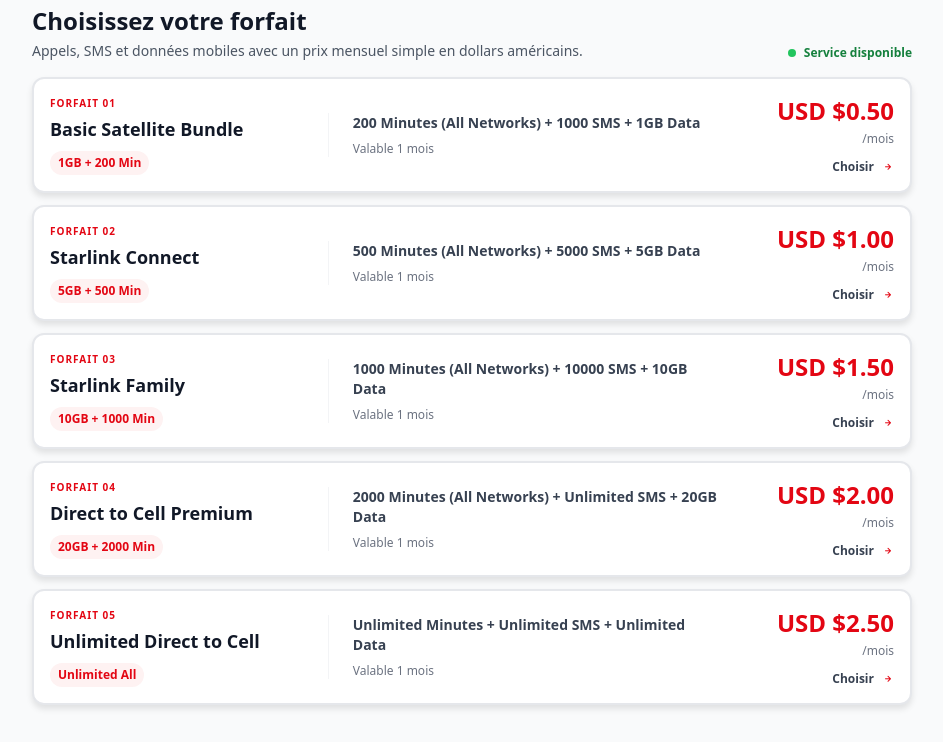
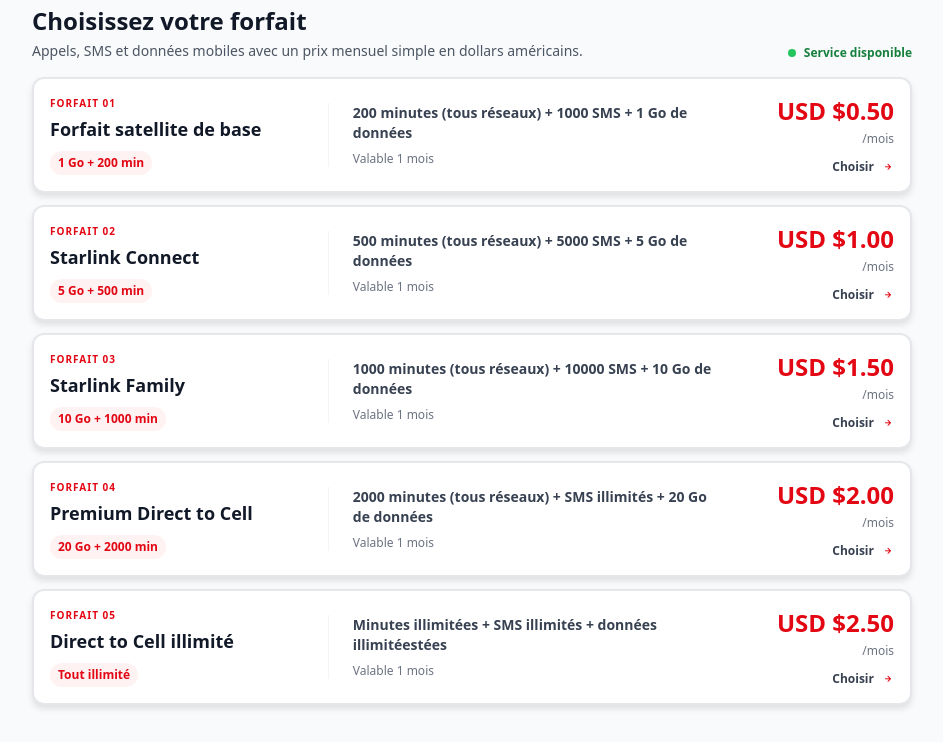
Before and after one commit to martial0018/Starlink-, a website: page plans.html in a window 1280 px wide. Shown: the part 519-1261 px from the top of the page, without its empty margins (168-1111 px from the left). Drawn offline with nearby package versions, Linux system fonts and the light colour scheme.

Commit message:
Finalize French plans page copy

```diff
--- a/plans.html
+++ b/plans.html
@@ -101,11 +101,11 @@
                     <div class="grid grid-cols-1 md:grid-cols-[1.1fr_1.7fr_auto] gap-3 md:gap-6 items-center">
                         <div>
                             <span class="text-[#E30613] text-[10px] font-black uppercase tracking-widest" data-fr="Forfait 01" data-en="Bundle 01">Forfait 01</span>
-                            <h3 class="text-lg font-black text-gray-900 mt-1 plan-name" data-plan-position="1">Basic Satellite Bundle</h3>
-                            <span class="bg-red-50 text-[#E30613] text-xs font-bold px-2 py-1 rounded-full inline-block mt-2 plan-data" data-plan-position="1">1GB + 200 Min</span>
+                            <h3 class="text-lg font-black text-gray-900 mt-1 plan-name" data-plan-position="1">Forfait satellite de base</h3>
+                            <span class="bg-red-50 text-[#E30613] text-xs font-bold px-2 py-1 rounded-full inline-block mt-2 plan-data" data-plan-position="1">1 Go + 200 min</span>
                         </div>
                         <div class="border-t md:border-t-0 md:border-l border-gray-100 pt-3 md:pt-0 md:pl-6">
-                            <p class="text-gray-700 text-sm font-semibold plan-description" data-plan-position="1">200 Minutes (All Networks) + 1000 SMS + 1GB Data</p>
+                            <p class="text-gray-700 text-sm font-semibold plan-description" data-plan-position="1">200 minutes (tous réseaux) + 1000 SMS + 1 Go de donnéesdonnées</p>
                             <p class="text-gray-500 text-xs mt-2 plan-validity" data-plan-position="1">Valable 1 mois</p>
                         </div>
                         <div class="md:text-right md:min-w-[150px] border-t md:border-t-0 border-gray-100 pt-3 md:pt-0">
@@ -121,10 +121,10 @@
                         <div>
                             <span class="text-[#E30613] text-[10px] font-black uppercase tracking-widest" data-fr="Forfait 02" data-en="Bundle 02">Forfait 02</span>
                             <h3 class="text-lg font-black text-gray-900 mt-1 plan-name" data-plan-position="2">Starlink Connect</h3>
-                            <span class="bg-red-50 text-[#E30613] text-xs font-bold px-2 py-1 rounded-full inline-block mt-2 plan-data" data-plan-position="2">5GB + 500 Min</span>
+                            <span class="bg-red-50 text-[#E30613] text-xs font-bold px-2 py-1 rounded-full inline-block mt-2 plan-data" data-plan-position="2">5 Go + 500 min</span>
                         </div>
                         <div class="border-t md:border-t-0 md:border-l border-gray-100 pt-3 md:pt-0 md:pl-6">
-                            <p class="text-gray-700 text-sm font-semibold plan-description" data-plan-position="2">500 Minutes (All Networks) + 5000 SMS + 5GB Data</p>
+                            <p class="text-gray-700 text-sm font-semibold plan-description" data-plan-position="2">500 minutes (tous réseaux) + 5000 SMS + 5 Go de donnéesdonnées</p>
                             <p class="text-gray-500 text-xs mt-2 plan-validity" data-plan-position="2">Valable 1 mois</p>
                         </div>
                         <div class="md:text-right md:min-w-[150px] border-t md:border-t-0 border-gray-100 pt-3 md:pt-0">
@@ -140,10 +140,10 @@
                         <div>
                             <span class="text-[#E30613] text-[10px] font-black uppercase tracking-widest" data-fr="Forfait 03" data-en="Bundle 03">Forfait 03</span>
                             <h3 class="text-lg font-black text-gray-900 mt-1 plan-name" data-plan-position="3">Starlink Family</h3>
-                            <span class="bg-red-50 text-[#E30613] text-xs font-bold px-2 py-1 rounded-full inline-block mt-2 plan-data" data-plan-position="3">10GB + 1000 Min</span>
+                            <span class="bg-red-50 text-[#E30613] text-xs font-bold px-2 py-1 rounded-full inline-block mt-2 plan-data" data-plan-position="3">10 Go + 1000 min</span>
                         </div>
                         <div class="border-t md:border-t-0 md:border-l border-gray-100 pt-3 md:pt-0 md:pl-6">
-                            <p class="text-gray-700 text-sm font-semibold plan-description" data-plan-position="3">1000 Minutes (All Networks) + 10000 SMS + 10GB Data</p>
+                            <p class="text-gray-700 text-sm font-semibold plan-description" data-plan-position="3">1000 minutes (tous réseaux) + 10000 SMS + 10 Go de donnéesdonnées</p>
                             <p class="text-gray-500 text-xs mt-2 plan-validity" data-plan-position="3">Valable 1 mois</p>
                         </div>
                         <div class="md:text-right md:min-w-[150px] border-t md:border-t-0 border-gray-100 pt-3 md:pt-0">
@@ -158,11 +158,11 @@
                     <div class="grid grid-cols-1 md:grid-cols-[1.1fr_1.7fr_auto] gap-3 md:gap-6 items-center">
                         <div>
                             <span class="text-[#E30613] text-[10px] font-black uppercase tracking-widest" data-fr="Forfait 04" data-en="Bundle 04">Forfait 04</span>
-                            <h3 class="text-lg font-black text-gray-900 mt-1 plan-name" data-plan-position="4">Direct to Cell Premium</h3>
-                            <span class="bg-red-50 text-[#E30613] text-xs font-bold px-2 py-1 rounded-full inline-block mt-2 plan-data" data-plan-position="4">20GB + 2000 Min</span>
+                            <h3 class="text-lg font-black text-gray-900 mt-1 plan-name" data-plan-position="4">Premium Direct to Cell</h3>
+                            <span class="bg-red-50 text-[#E30613] text-xs font-bold px-2 py-1 rounded-full inline-block mt-2 plan-data" data-plan-position="4">20 Go + 2000 min</span>
                         </div>
                         <div class="border-t md:border-t-0 md:border-l border-gray-100 pt-3 md:pt-0 md:pl-6">
-                            <p class="text-gray-700 text-sm font-semibold plan-description" data-plan-position="4">2000 Minutes (All Networks) + Unlimited SMS + 20GB Data</p>
+                            <p class="text-gray-700 text-sm font-semibold plan-description" data-plan-position="4">2000 minutes (tous réseaux) + SMS illimités + 20 Go de donnéesdonnées</p>
                             <p class="text-gray-500 text-xs mt-2 plan-validity" data-plan-position="4">Valable 1 mois</p>
                         </div>
                         <div class="md:text-right md:min-w-[150px] border-t md:border-t-0 border-gray-100 pt-3 md:pt-0">
@@ -177,11 +177,11 @@
                     <div class="grid grid-cols-1 md:grid-cols-[1.1fr_1.7fr_auto] gap-3 md:gap-6 items-center">
                         <div>
                             <span class="text-[#E30613] text-[10px] font-black uppercase tracking-widest" data-fr="Forfait 05" data-en="Bundle 05">Forfait 05</span>
-                            <h3 class="text-lg font-black text-gray-900 mt-1 plan-name" data-plan-position="5">Unlimited Direct to Cell</h3>
-                            <span class="bg-red-50 text-[#E30613] text-xs font-bold px-2 py-1 rounded-full inline-block mt-2 plan-data" data-plan-position="5">Unlimited All</span>
+                            <h3 class="text-lg font-black text-gray-900 mt-1 plan-name" data-plan-position="5">Direct to Cell illimité</h3>
+                            <span class="bg-red-50 text-[#E30613] text-xs font-bold px-2 py-1 rounded-full inline-block mt-2 plan-data" data-plan-position="5">Tout illimité</span>
                         </div>
                         <div class="border-t md:border-t-0 md:border-l border-gray-100 pt-3 md:pt-0 md:pl-6">
-                            <p class="text-gray-700 text-sm font-semibold plan-description" data-plan-position="5">Unlimited Minutes + Unlimited SMS + Unlimited Data</p>
+                            <p class="text-gray-700 text-sm font-semibold plan-description" data-plan-position="5">Minutes illimitées + SMS illimités + données illimitéesitées</p>
                             <p class="text-gray-500 text-xs mt-2 plan-validity" data-plan-position="5">Valable 1 mois</p>
                         </div>
                         <div class="md:text-right md:min-w-[150px] border-t md:border-t-0 border-gray-100 pt-3 md:pt-0">
@@ -221,11 +221,11 @@
 
 <script>
     const starlinkPlanTranslations = {
-        1: { fr: { name: 'Basic Satellite Bundle', data: '1GB + 200 Min', description: '200 Minutes (All Networks) + 1000 SMS + 1GB Data', validity: 'Valable 1 mois' }, en: { name: 'Basic Satellite Bundle', data: '1GB + 200 Min', description: '200 Minutes (All Networks) + 1000 SMS + 1GB Data', validity: 'Valid for 1 month' } },
-        2: { fr: { name: 'Starlink Connect', data: '5GB + 500 Min', description: '500 Minutes (All Networks) + 5000 SMS + 5GB Data', validity: 'Valable 1 mois' }, en: { name: 'Starlink Connect', data: '5GB + 500 Min', description: '500 Minutes (All Networks) + 5000 SMS + 5GB Data', validity: 'Valid for 1 month' } },
-        3: { fr: { name: 'Starlink Family', data: '10GB + 1000 Min', description: '1000 Minutes (All Networks) + 10000 SMS + 10GB Data', validity: 'Valable 1 mois' }, en: { name: 'Starlink Family', data: '10GB + 1000 Min', description: '1000 Minutes (All Networks) + 10000 SMS + 10GB Data', validity: 'Valid for 1 month' } },
-        4: { fr: { name: 'Direct to Cell Premium', data: '20GB + 2000 Min', description: '2000 Minutes (All Networks) + Unlimited SMS + 20GB Data', validity: 'Valable 1 mois' }, en: { name: 'Direct to Cell Premium', data: '20GB + 2000 Min', description: '2000 Minutes (All Networks) + Unlimited SMS + 20GB Data', validity: 'Valid for 1 month' } },
-        5: { fr: { name: 'Unlimited Direct to Cell', data: 'Unlimited All', description: 'Unlimited Minutes + Unlimited SMS + Unlimited Data', validity: 'Valable 1 mois' }, en: { name: 'Unlimited Direct to Cell', data: 'Unlimited All', description: 'Unlimited Minutes + Unlimited SMS + Unlimited Data', validity: 'Valid for 1 month' } }
+        1: { fr: { name: 'Forfait satellite de base', data: '1 Go + 200 min', description: '200 minutes (tous réseaux) + 1000 SMS + 1 Go de données', validity: 'Valable 1 mois' }, en: { name: 'Basic Satellite Bundle', data: '1GB + 200 Min', description: '200 Minutes (All Networks) + 1000 SMS + 1GB Data', validity: 'Valid for 1 month' } },
+        2: { fr: { name: 'Starlink Connect', data: '5 Go + 500 min', description: '500 minutes (tous réseaux) + 5000 SMS + 5 Go de données', validity: 'Valable 1 mois' }, en: { name: 'Starlink Connect', data: '5GB + 500 Min', description: '500 Minutes (All Networks) + 5000 SMS + 5GB Data', validity: 'Valid for 1 month' } },
+        3: { fr: { name: 'Starlink Family', data: '10 Go + 1000 min', description: '1000 minutes (tous réseaux) + 10000 SMS + 10 Go de données', validity: 'Valable 1 mois' }, en: { name: 'Starlink Family', data: '10GB + 1000 Min', description: '1000 Minutes (All Networks) + 10000 SMS + 10GB Data', validity: 'Valid for 1 month' } },
+        4: { fr: { name: 'Premium Direct to Cell', data: '20 Go + 2000 min', description: '2000 minutes (tous réseaux) + SMS illimités + 20 Go de données', validity: 'Valable 1 mois' }, en: { name: 'Direct to Cell Premium', data: '20GB + 2000 Min', description: '2000 Minutes (All Networks) + Unlimited SMS + 20GB Data', validity: 'Valid for 1 month' } },
+        5: { fr: { name: 'Direct to Cell illimité', data: 'Tout illimité', description: 'Minutes illimitées + SMS illimités + données illimitéestées', validity: 'Valable 1 mois' }, en: { name: 'Unlimited Direct to Cell', data: 'Unlimited All', description: 'Unlimited Minutes + Unlimited SMS + Unlimited Data', validity: 'Valid for 1 month' } }
     };
     function updateStarlinkPlans(language) {
         document.querySelectorAll('.plan-name, .plan-data, .plan-description, .plan-validity').forEach(function (element) {
```
